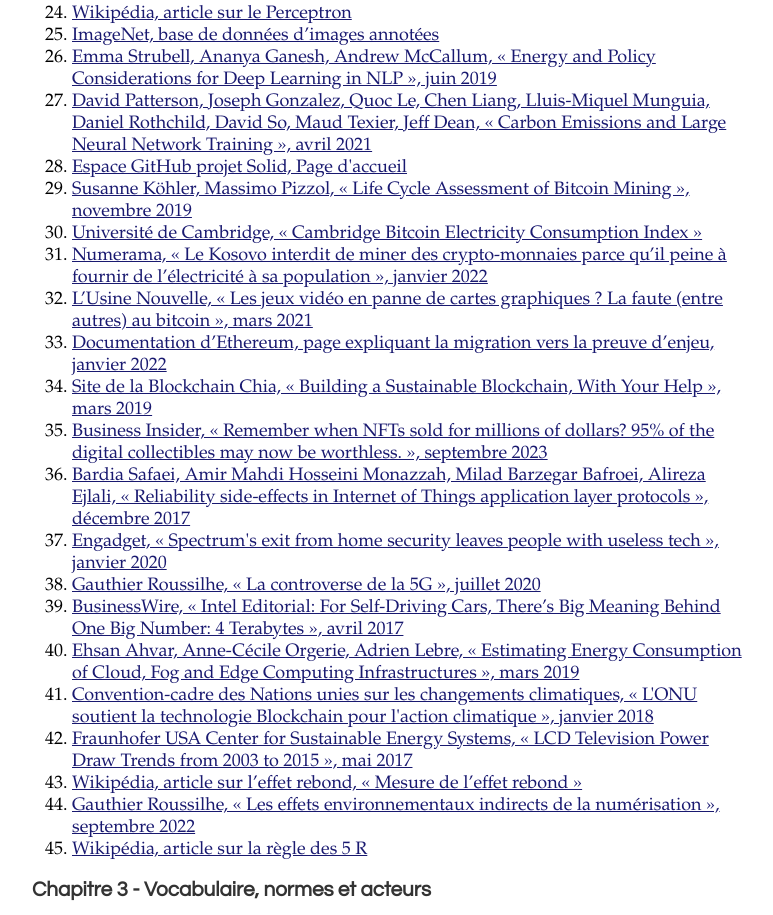
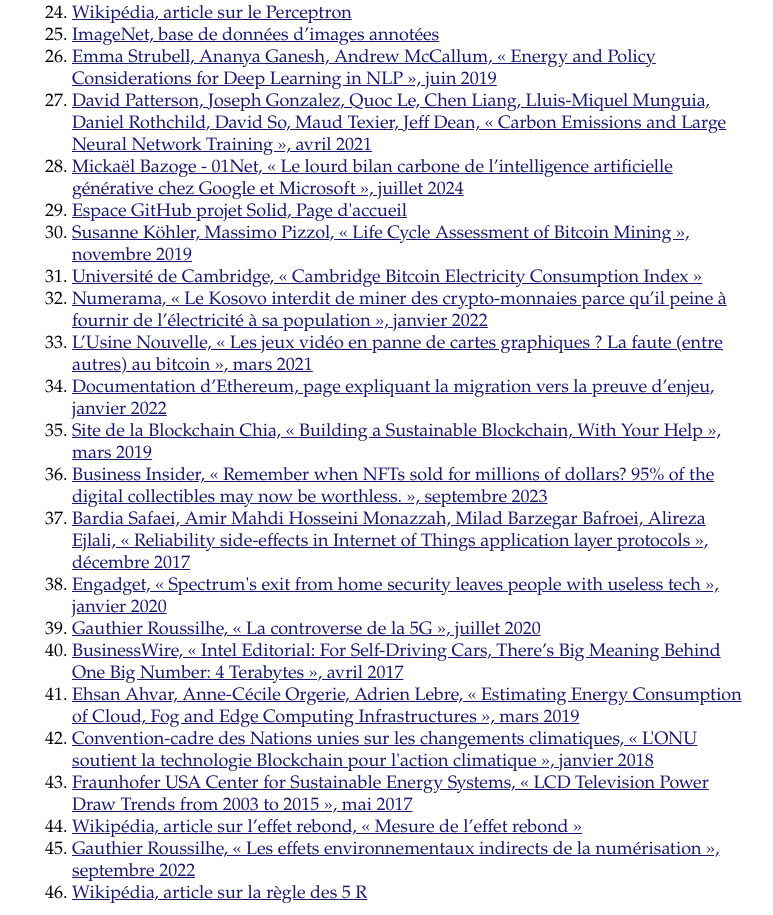
Before and after one commit to rlemaire/greenit-eni-companion, a plain HTML site: page index.html in a window 1280 px wide. Shown: the part 3391-4306 px from the top of the page, without its empty margins (248-1021 px from the left). Drawn offline with Linux system fonts and the light colour scheme.

Commit message:
Ajout d'un lien dans le chapitre 2

```diff
--- a/index.html
+++ b/index.html
@@ -152,6 +152,7 @@
             <li><a href="https://www.image-net.org">ImageNet, base de données d’images annotées</a></li>
             <li><a href="https://arxiv.org/pdf/1906.02243.pdf">Emma Strubell, Ananya Ganesh, Andrew McCallum, « Energy and Policy Considerations for Deep Learning in NLP », juin 2019</a></li>
             <li><a href="https://arxiv.org/abs/2104.10350">David Patterson, Joseph Gonzalez, Quoc Le, Chen Liang, Lluis-Miquel Munguia, Daniel Rothchild, David So, Maud Texier, Jeff Dean, « Carbon Emissions and Large Neural Network Training », avril 2021</a></li>
+            <li><a href="https://www.01net.com/actualites/lourd-bilan-carbone-intelligence-artificielle-google-microsoft.html">Mickaël Bazoge - 01Net, « Le lourd bilan carbone de l’intelligence artificielle générative chez Google et Microsoft », juillet 2024</a></li>
             <li><a href="https://github.com/solid">Espace GitHub projet Solid, Page d'accueil</a></li>
             <li><a href="https://pubs.acs.org/doi/10.1021/acs.est.9b05687">Susanne Köhler, Massimo Pizzol, « Life Cycle Assessment of Bitcoin Mining », novembre 2019</a></li>
             <li><a href="https://ccaf.io/cbeci/mining_map">Université de Cambridge, « Cambridge Bitcoin Electricity Consumption Index »</a></li>
```
